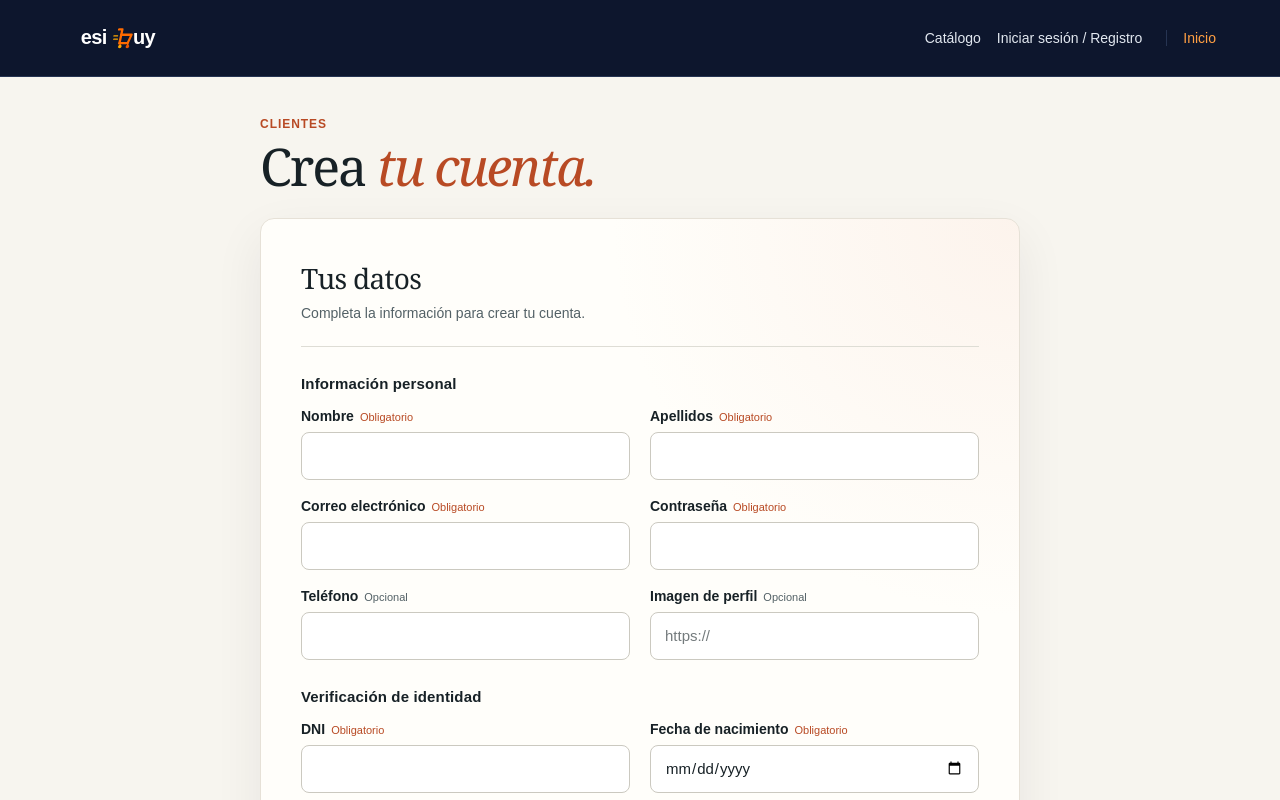
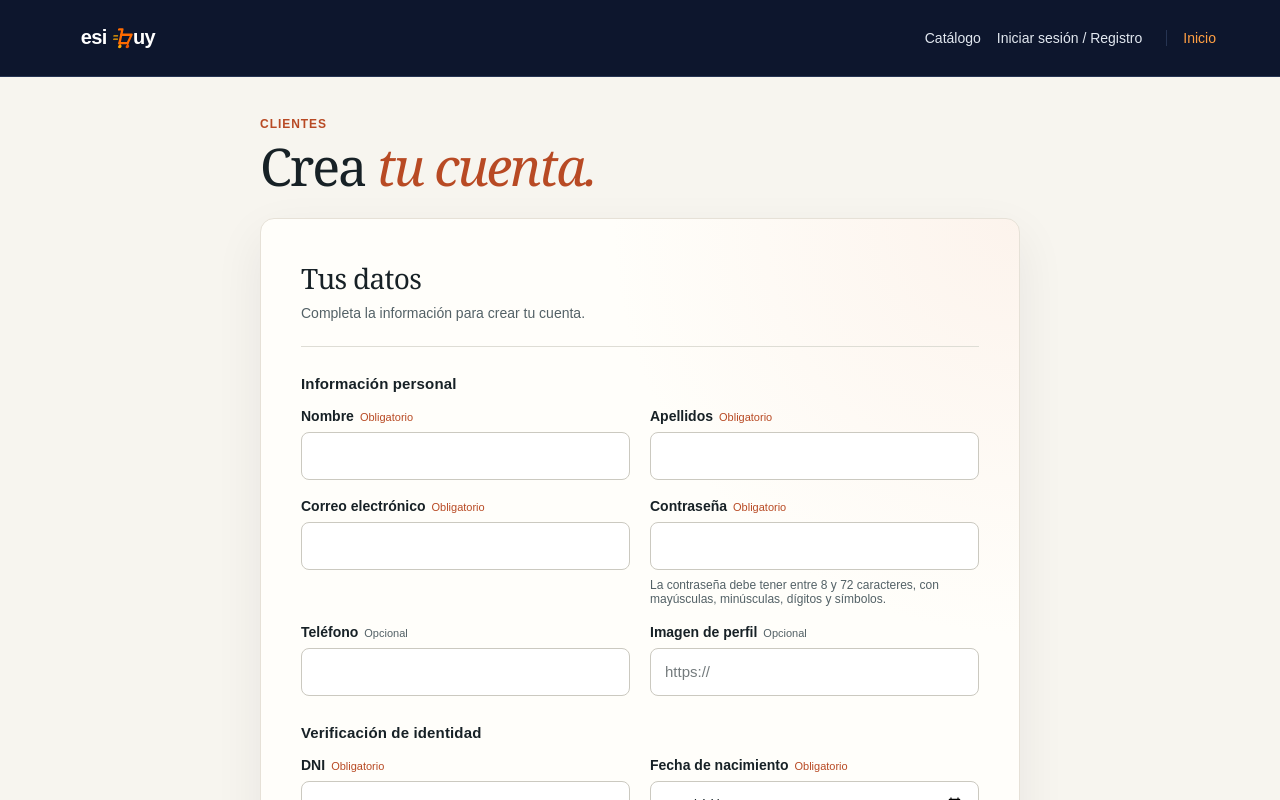
Before and after one commit to ByGurixD095/Back_esiBuy, an Angular app: page /register/clientes in a window 1280 px wide. Built offline with nearby package versions, Linux system fonts and the light colour scheme; no server answers.

Commit message:
fix para mostrar política de contraseñas en forms

```diff
--- a/src/app/components/administrador-registro/administrador-registro.html
+++ b/src/app/components/administrador-registro/administrador-registro.html
@@ -43,7 +43,7 @@
             class="esi-ayuda"
             [class.esi-error]="esInvalido('contrasena')"
           >
-            De 8 a 64 caracteres, con mayúscula, minúscula, número y símbolo.
+            Entre 8 y 72 caracteres, con mayúsculas, minúsculas, dígitos y símbolos.
           </small>
         </div>
 
--- a/src/app/components/administrador-registro/administrador-registro.ts
+++ b/src/app/components/administrador-registro/administrador-registro.ts
@@ -39,7 +39,7 @@ export class AdministradorRegistro {
       validators: [
         Validators.required,
         Validators.minLength(8),
-        Validators.maxLength(64),
+        Validators.maxLength(72),
         Validators.pattern(PATRON_CONTRASENA),
       ],
     }),
--- a/src/app/components/marco-pagina/marco-pagina.ts
+++ b/src/app/components/marco-pagina/marco-pagina.ts
@@ -1,6 +1,6 @@
 import { Component, inject, input } from '@angular/core';
+import { RouterLink } from '@angular/router';
 import { AuthService, Rol } from '../../services/auth.service';
-import { RouterLink } from '@angular/router';
 
 /** Marco común de las pantallas: cabecera con logo, contenido proyectado y pie. */
 @Component({
--- a/src/app/components/registro/registro.html
+++ b/src/app/components/registro/registro.html
@@ -74,9 +74,16 @@
                   formControlName="contrasena"
                   autocomplete="new-password"
                   required
+                  aria-describedby="ayuda-politica-contrasena"
                 />
+                <small id="ayuda-politica-contrasena" class="esi-ayuda">
+                  La contraseña debe tener entre 8 y 72 caracteres, con mayúsculas, minúsculas,
+                  dígitos y símbolos.
+                </small>
                 @if (esInvalido('contrasena')) {
-                  <small class="esi-ayuda esi-error">La contraseña es obligatoria.</small>
+                  <small class="esi-ayuda esi-error">
+                    Introduce una contraseña que cumpla la política indicada.
+                  </small>
                 }
               </div>
 
--- a/src/app/components/registro/registro.ts
+++ b/src/app/components/registro/registro.ts
@@ -9,6 +9,7 @@ import { MarcoPagina } from '../marco-pagina/marco-pagina';
 type TipoRegistro = 'cliente' | 'vendedor';
 
 const NO_VACIO = /\S/;
+const PATRON_CONTRASENA = /^(?=.*[a-z])(?=.*[A-Z])(?=.*\d)(?=.*[^\w\s]).+$/;
 
 function fechaAnteriorAHoy(fecha: string): boolean {
   if (!fecha) {
@@ -56,7 +57,12 @@ export class RegistroComponent {
     }),
     contrasena: new FormControl('', {
       nonNullable: true,
-      validators: [Validators.required, Validators.pattern(NO_VACIO)],
+      validators: [
+        Validators.required,
+        Validators.minLength(8),
+        Validators.maxLength(72),
+        Validators.pattern(PATRON_CONTRASENA),
+      ],
     }),
     telefono: new FormControl('', { nonNullable: true }),
     imagenPerfil: new FormControl('', { nonNullable: true }),
--- a/src/app/components/reset-password-component/reset-password-component.html
+++ b/src/app/components/reset-password-component/reset-password-component.html
@@ -23,7 +23,8 @@
           class="esi-ayuda"
           [class.esi-error]="esInvalido('contrasena')"
         >
-          De 8 a 72 caracteres, con mayúscula, minúscula, número y símbolo, sin espacios.
+          Entre 8 y 72 caracteres, con mayúsculas, minúsculas, dígitos y símbolos, sin espacios.
+          No puedes reutilizar ninguna de tus últimas 5 contraseñas.
         </small>
       </div>
 
```
